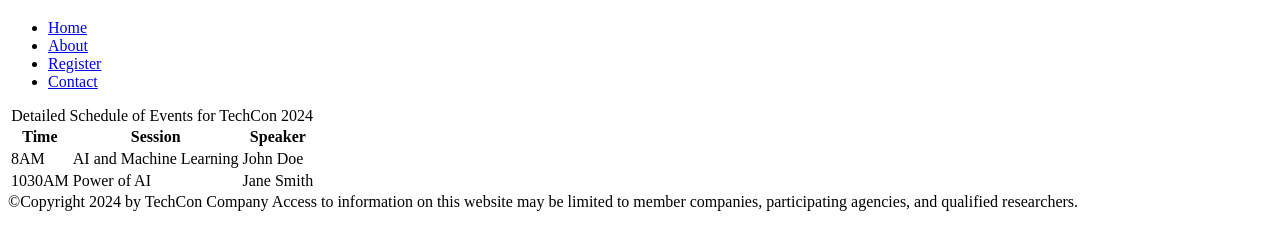
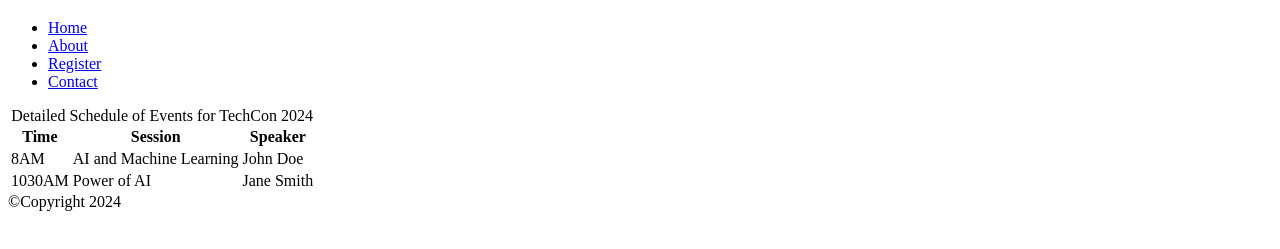
Before and after one commit to Brhyancodes/TechCon_HTML, a plain HTML site: page techcon_website/schedule.html in a window 1280 px wide. Shown: the part 61-310 px from the top of the page. Drawn offline with Linux system fonts and the light colour scheme.

Commit message:
Modified Footer page

```diff
--- a/techcon_website/schedule.html
+++ b/techcon_website/schedule.html
@@ -38,9 +38,7 @@
 </tr>
         </table>
     </main>
-    <footer> &copy;Copyright 2024 by TechCon Company
-        Access to information on this website may be limited to member companies, participating agencies, and qualified researchers.
-
+    <footer> &copy;Copyright 2024
     </footer>
 </body>
 </html>
```
